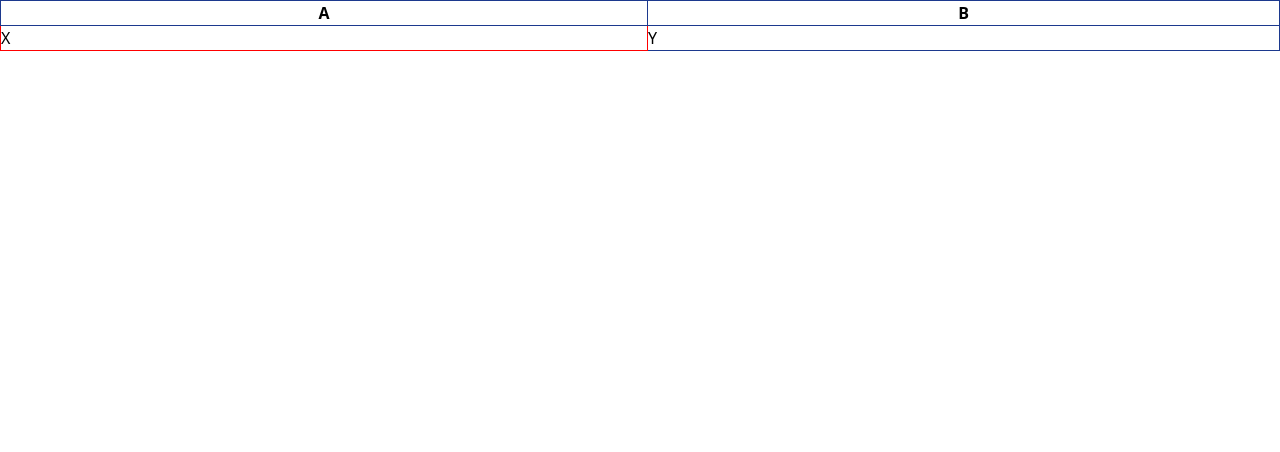
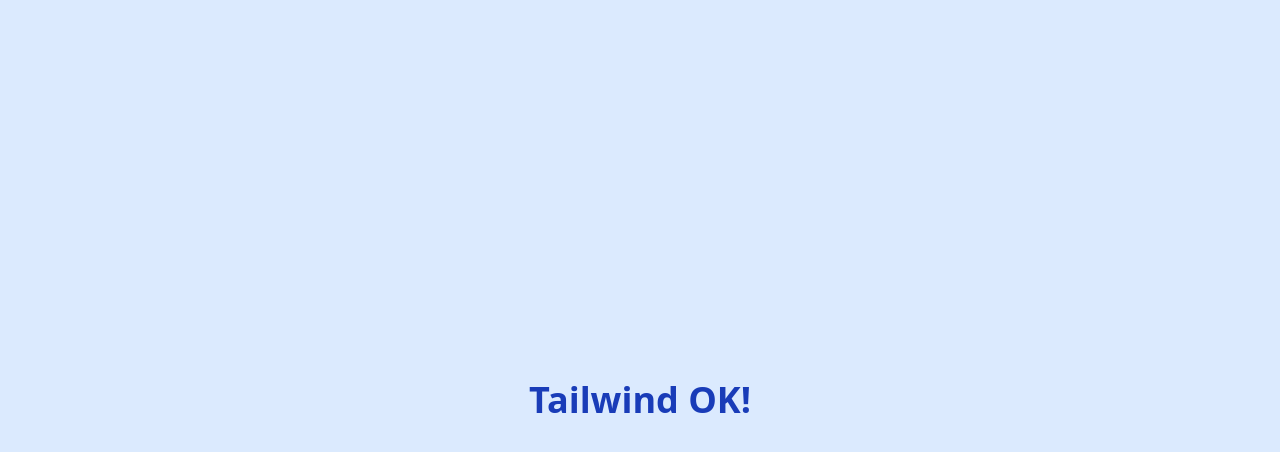
Before and after one commit to kai336/papers-db, a Next.js app: page /test in a window 1280 px wide. Shown: the top 452 px of the page. Built offline with nearby package versions, Linux system fonts and the light colour scheme.

Commit message:
fix: tailwind部分的に反映されるようになった

```diff
--- a/pages/test.tsx
+++ b/pages/test.tsx
@@ -1,21 +1,8 @@
-export default function Test() {
+// pages/index.tsx
+export default function Page() {
   return (
-    <table className="w-full border border-blue-900 border-collapse">
-
-
-      <thead>
-        <tr>
-          <th className="border border-blue-900">A</th>
-          <th className="border border-blue-900">B</th>
-        </tr>
-      </thead>
-      <tbody>
-        <tr>
-        <td style={{ border: "1px solid red" }}>X</td>
-
-          <td className="border border-blue-900">Y</td>
-        </tr>
-      </tbody>
-    </table>
+    <div className="min-h-screen bg-blue-100 flex items-center justify-center">
+      <h1 className="text-4xl font-bold text-blue-800">Tailwind OK!</h1>
+    </div>
   );
 }
```
